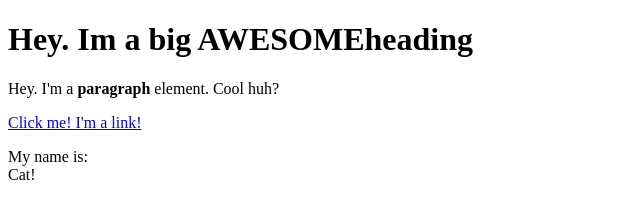
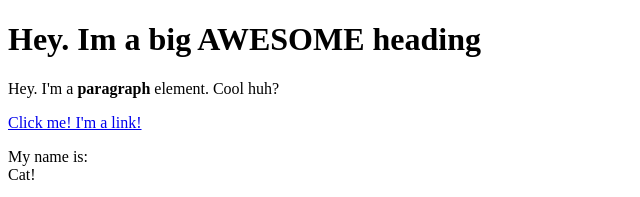
Before and after one commit to Khalid-webs/Cartoon-Hero, a plain HTML site: page test.html in a window 1280 px wide. Shown: the top 197 px of the page, 0-640 px from the left. Drawn offline with Linux system fonts and the light colour scheme.

Commit message:
add awesome but better

```diff
--- a/test.html
+++ b/test.html
@@ -4,7 +4,7 @@
         <title>Test page</title>
     </head>
     <body>
-<h1>Hey. Im a big <b>AWESOME</b>heading</h1>
+<h1>Hey. Im a big AWESOME heading</h1>
  <p>Hey. I'm a <b>paragraph</b> element. Cool huh?</p>
  <a href="https://google.com" target="_blank" title="Let's go to Google!">Click me! I'm a link!</a>
  <p>My name is: <br> Cat!</p>
```
